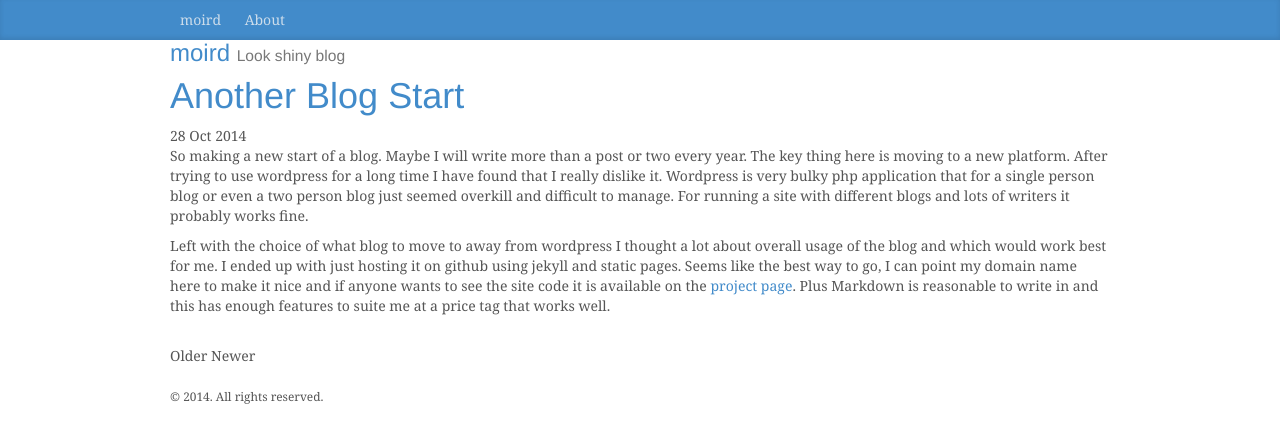
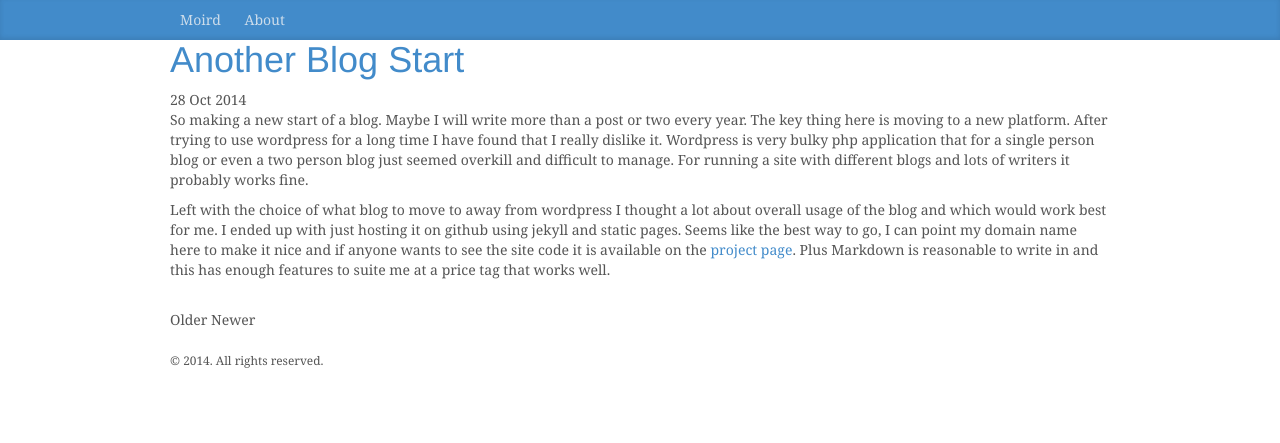
Before and after one commit to danlmyers/moird.github.io, a Jekyll site: the page built from index.html, in a window 1280 px wide. Shown: the top 443 px of the page. Built offline with Jekyll 4.4.1, drawn with Linux system fonts in a browser that asks for light colours; Markdown is read by kramdown in place of the engine named in the settings; the list of posts is cut into pages by our own code.

Commit message:
General default page cleanup

```diff
--- a/_config.yml
+++ b/_config.yml
@@ -7,7 +7,7 @@ permalink:        pretty
 relative_permalinks: true
 
 # Setup
-title:            moird
+title:            Moird
 tagline:          Look shiny blog
 url:              http://moird.github.io
 paginate:         1
--- a/_layouts/default.html
+++ b/_layouts/default.html
@@ -17,14 +17,7 @@
         </div>
     </div>
 
-    <div class="container content">
-      <header class="masthead">
-        <h3 class="masthead-title">
-          <a href="{{ site.baseurl }}" title="Home">{{ site.title }}</a>
-          <small>{{ site.tagline }}</small>
-        </h3>
-      </header>
-
+    <div class="container">
       <main>
         {{ content }}
       </main>
```
